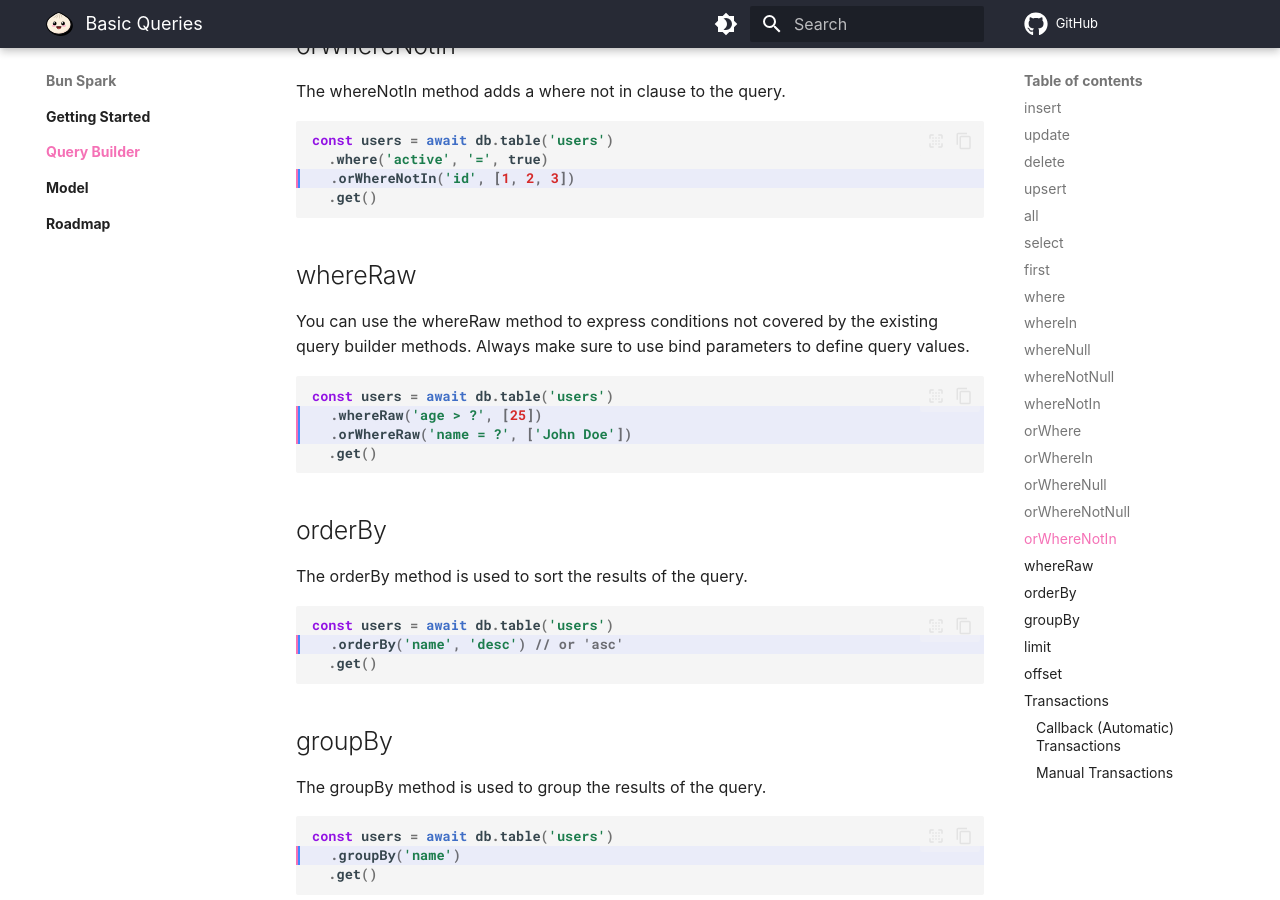
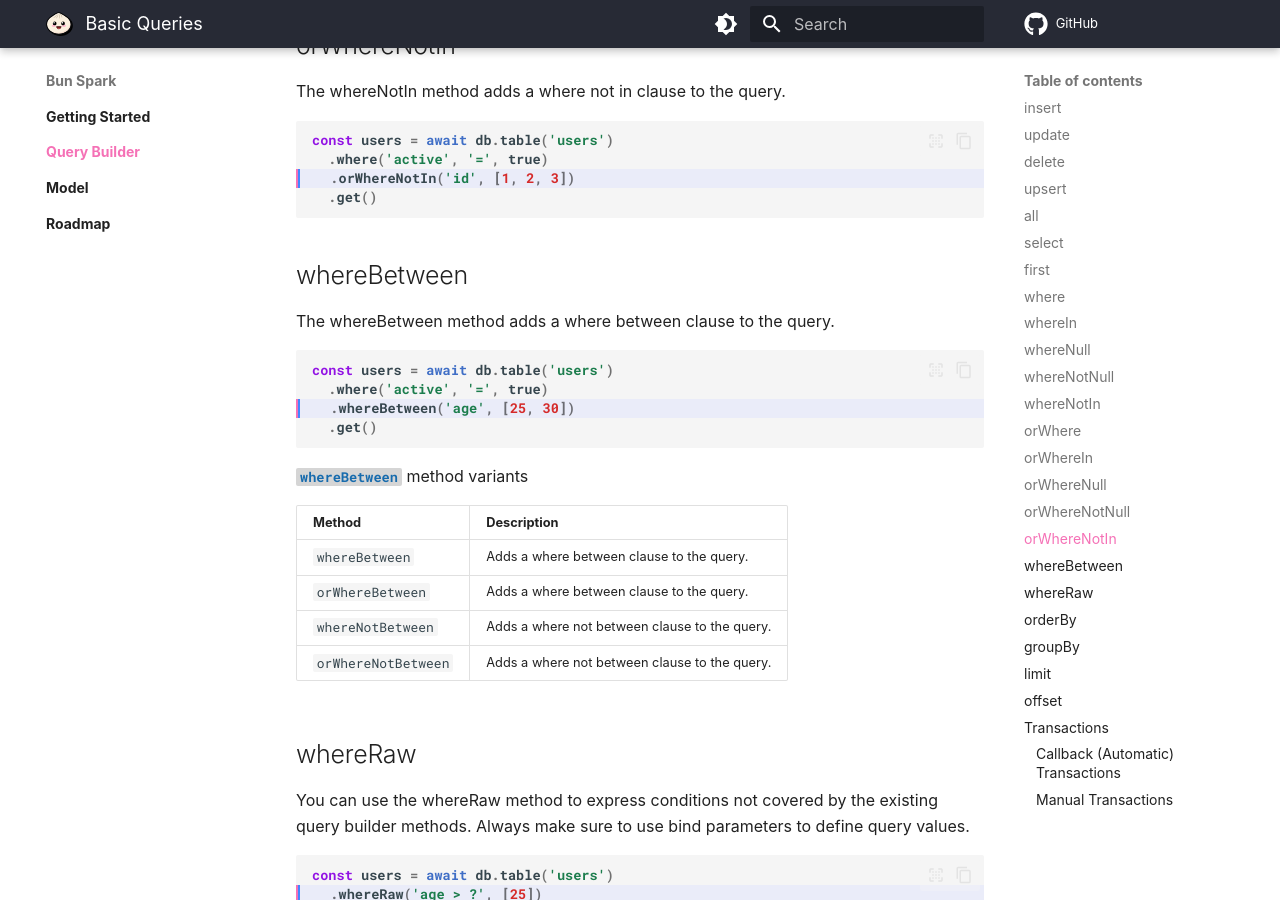
Before and after one commit to necessarylion/bun-orm, an MkDocs documentation site: the page built from docs/query-builder/index.md, in a window 1280 px wide and 900 px high, scrolled down 5226 px. Built offline with MkDocs 1.6.1 and Material for MkDocs 9.7.7, drawn with Linux system fonts in a browser that asks for light colours; some web fonts are replaced; comment, search, counter and statistics services are not loaded.

Commit message:
add whereBetween to docs

````diff
--- a/docs/query-builder/index.md
+++ b/docs/query-builder/index.md
@@ -253,6 +253,26 @@ const users = await db.table('users')
   .get()
 ```
 
+## whereBetween
+
+The whereBetween method adds a where between clause to the query.
+
+```ts hl_lines="3"
+const users = await db.table('users')
+  .where('active', '=', true)
+  .whereBetween('age', [25, 30])
+  .get()
+```
+
+`whereBetween` method variants
+
+| Method | Description |
+|--------|-------------|
+| `whereBetween` | Adds a where between clause to the query. |
+| `orWhereBetween` | Adds a where between clause to the query. |
+| `whereNotBetween` | Adds a where not between clause to the query. |
+| `orWhereNotBetween` | Adds a where not between clause to the query. |
+
 ## whereRaw
 
 You can use the whereRaw method to express conditions not covered by the existing query builder methods. Always make sure to use bind parameters to define query values.
````
